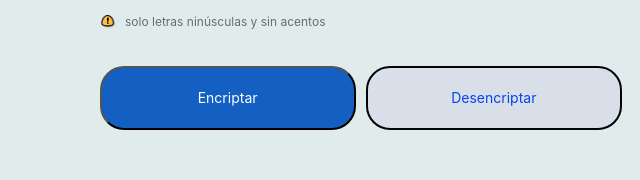
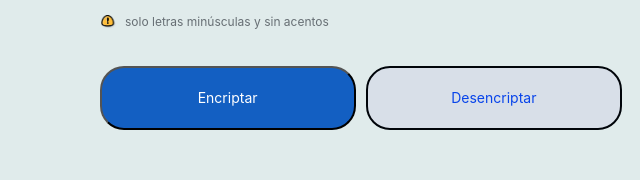
Before and after one commit to Diojavi/encriptador-de-texto, a plain HTML site: page index.html in a window 1280 px wide. Shown: the part 603-783 px from the top of the page, 54-694 px from the left. Drawn offline with Linux system fonts and the light colour scheme.

Commit message:
corregi el parrafo reglas

```diff
--- a/index.html
+++ b/index.html
@@ -21,7 +21,7 @@
         ></textarea>
       <img class="logo" src="img/alura logo-1.png" alt="">
       <div class="reglas"> <img class="logo-reglas"  src="img/R.png" alt="">
-        <p>solo letras ninúsculas y sin acentos</p>
+        <p>solo letras minúsculas y sin acentos</p>
       </div>
        <div class="botones">
         <button class="btn-encriptar"
```
